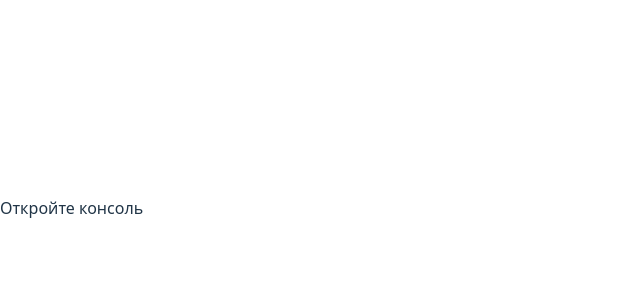
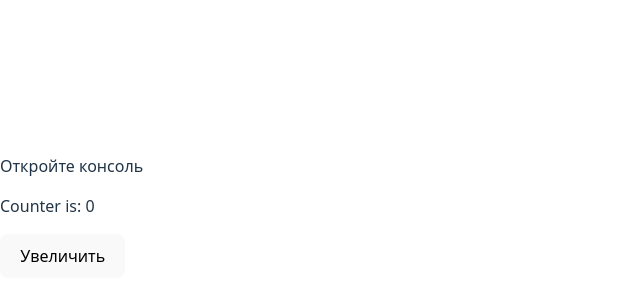
Before and after one commit to milenskirinat/useEffectTasks, a React (Vite) app: page / in a window 1280 px wide. Shown: the part 192-492 px from the top of the page, without its empty margins (0-640 px from the left). Built offline with nearby package versions, Linux system fonts and the light colour scheme.

Commit message:
second task useEffect done

```diff
--- a/src/App.tsx
+++ b/src/App.tsx
@@ -1,10 +1,12 @@
 import "./components/ConsoleMessage.tsx";
 import ConsoleMessage from "./components/ConsoleMessage.tsx";
+import Increase from "./components/Increase.tsx";
 
 function App() {
   return (
     <>
       <ConsoleMessage />
+      <Increase />
     </>
   );
 }
--- /dev/null
+++ b/src/components/Increase.tsx
@@ -0,0 +1,26 @@
+import { useState, useEffect } from "react";
+
+export default function Increase() {
+  const [counter, setCounter] = useState(0);
+
+  useEffect(() => {
+    console.log("Счетчик готов к работе");
+  }, []);
+
+  useEffect(() => {
+    if (counter > 0 && counter % 2 === 0) {
+      console.log(counter);
+    }
+  }, [counter]);
+
+  const handleClick = () => {
+    setCounter(counter + 1);
+  };
+
+  return (
+    <div>
+      <p>Counter is: {counter}</p>
+      <button onClick={handleClick}>Увеличить</button>
+    </div>
+  );
+}
```
